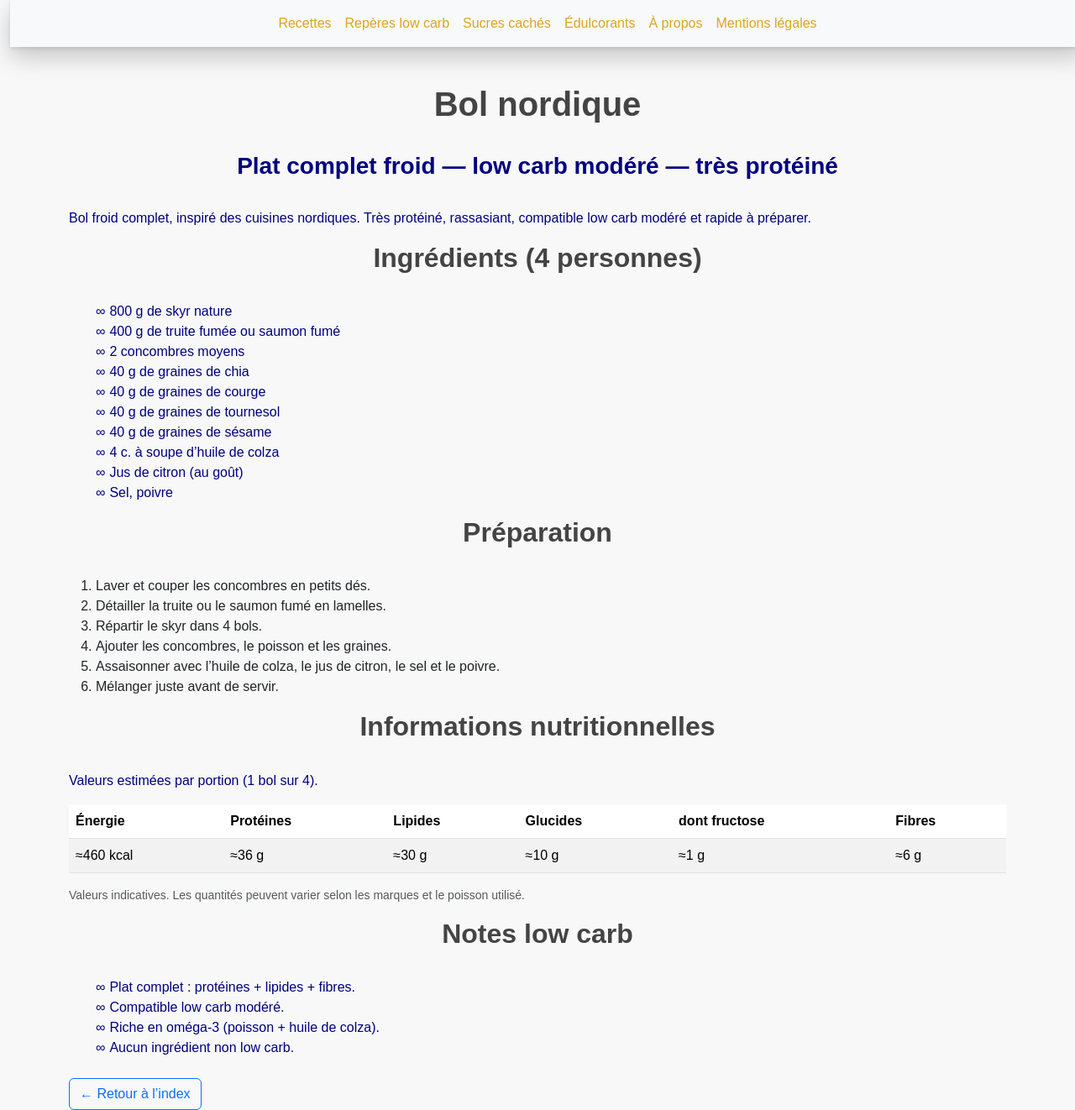
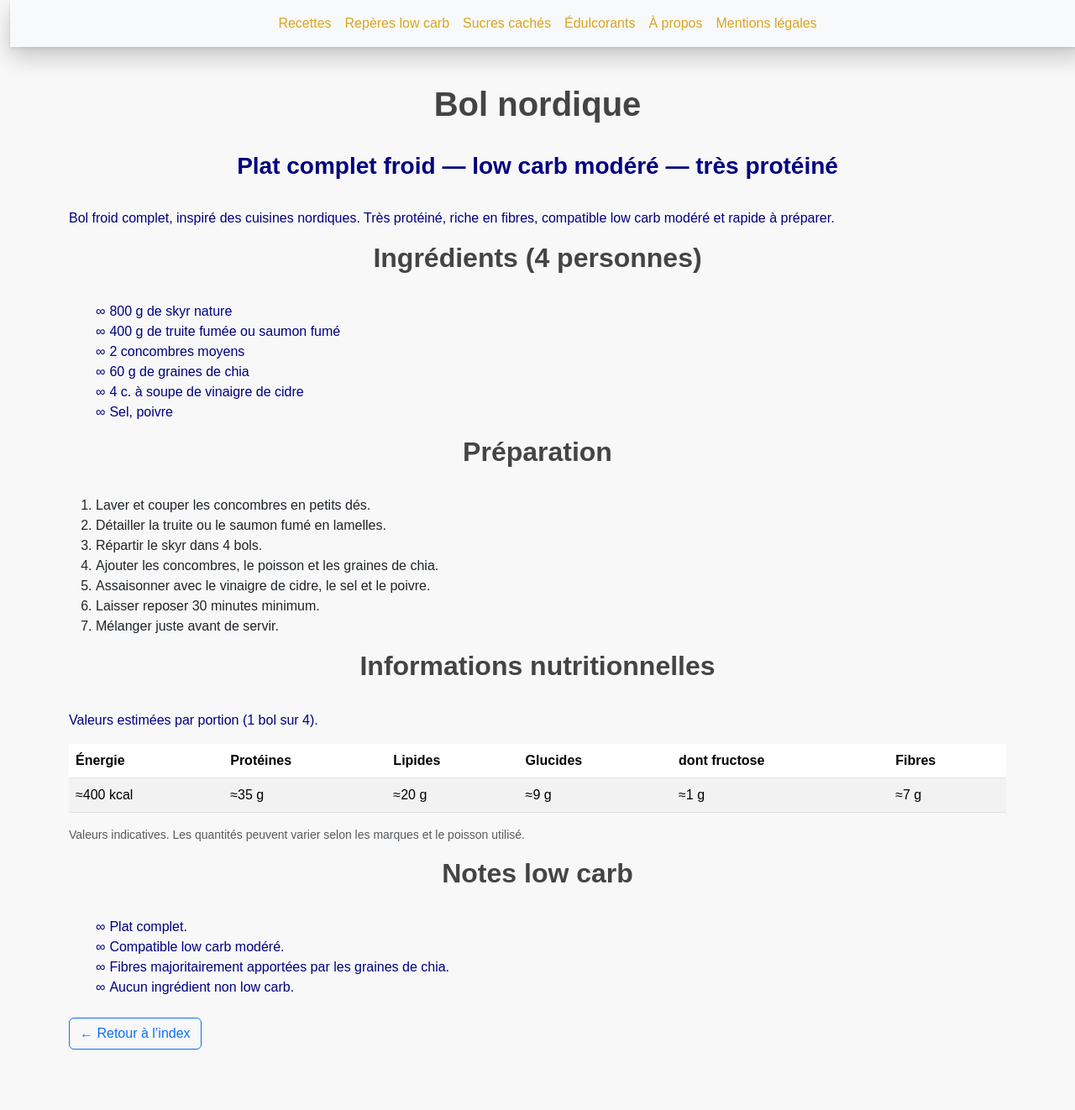
Before and after one commit to laurie-boissay/laurie-boissay.github.io, a Jekyll site: the page built from recettes/bol-nordique.html, in a window 1280 px wide and 1322 px high. Shown: the whole window at 84% size. Built offline with Jekyll 4.4.1, drawn with Linux system fonts in a browser that asks for light colours.

Commit message:
Update bol-nordique.html

```diff
--- a/recettes/bol-nordique.html
+++ b/recettes/bol-nordique.html
@@ -1,10 +1,10 @@
 ---
 layout: recipe
 title: "Bol nordique"
-description: "Bol nordique low carb modéré, très protéiné et riche en fibres, à base de skyr, poisson gras et graines. Plat complet, simple et rassasiant."
+description: "Bol nordique low carb modéré, très protéiné et riche en fibres, à base de skyr, poisson gras et graines de chia. Plat complet, simple et rassasiant."
 recipe_title: "Bol nordique"
 recipe_subtitle: "Plat complet froid — low carb modéré — très protéiné"
-recipe_group: "Plats à base de poissons"
+recipe_group: "Salades & bols"
 recipe_sort: "bol-nordique"
 recipe_tested: true
 tags:
@@ -18,20 +18,20 @@ extra_head: |
     "@context": "https://schema.org",
     "@type": "Recipe",
     "name": "Bol nordique",
-    "description": "Bol nordique low carb modéré, très protéiné, à base de skyr, poisson gras et graines.",
+    "description": "Bol nordique low carb modéré, très protéiné, à base de skyr, poisson gras et graines de chia.",
     "recipeYield": "4 portions",
     "prepTime": "PT10M",
     "cookTime": "PT0M",
-    "totalTime": "PT10M",
+    "totalTime": "PT40M",
     "recipeCategory": "Plat",
     "recipeCuisine": "Nordique",
     "nutrition": {
       "@type": "NutritionInformation",
-      "calories": "≈460 kcal",
-      "proteinContent": "≈36 g",
-      "fatContent": "≈30 g",
-      "carbohydrateContent": "≈10 g",
-      "fiberContent": "≈6 g"
+      "calories": "≈400 kcal",
+      "proteinContent": "≈35 g",
+      "fatContent": "≈20 g",
+      "carbohydrateContent": "≈9 g",
+      "fiberContent": "≈7 g"
     }
   }
   </script>
@@ -39,7 +39,7 @@ extra_head: |
 
 <div class="recipe-lead">
   <p>
-    Bol froid complet, inspiré des cuisines nordiques. Très protéiné, rassasiant,
+    Bol froid complet, inspiré des cuisines nordiques. Très protéiné, riche en fibres,
     compatible low carb modéré et rapide à préparer.
   </p>
 </div>
@@ -49,12 +49,8 @@ extra_head: |
   <li>800 g de skyr nature</li>
   <li>400 g de truite fumée ou saumon fumé</li>
   <li>2 concombres moyens</li>
-  <li>40 g de graines de chia</li>
-  <li>40 g de graines de courge</li>
-  <li>40 g de graines de tournesol</li>
-  <li>40 g de graines de sésame</li>
-  <li>4 c. à soupe d’huile de colza</li>
-  <li>Jus de citron (au goût)</li>
+  <li>60 g de graines de chia</li>
+  <li>4 c. à soupe de vinaigre de cidre</li>
   <li>Sel, poivre</li>
 </ul>
 
@@ -63,8 +59,9 @@ extra_head: |
   <li>Laver et couper les concombres en petits dés.</li>
   <li>Détailler la truite ou le saumon fumé en lamelles.</li>
   <li>Répartir le skyr dans 4 bols.</li>
-  <li>Ajouter les concombres, le poisson et les graines.</li>
-  <li>Assaisonner avec l’huile de colza, le jus de citron, le sel et le poivre.</li>
+  <li>Ajouter les concombres, le poisson et les graines de chia.</li>
+  <li>Assaisonner avec le vinaigre de cidre, le sel et le poivre.</li>
+  <li>Laisser reposer 30 minutes minimum.</li>
   <li>Mélanger juste avant de servir.</li>
 </ol>
 
@@ -85,12 +82,12 @@ extra_head: |
     </thead>
     <tbody>
       <tr>
-        <td>≈460 kcal</td>
-        <td>≈36 g</td>
-        <td>≈30 g</td>
-        <td>≈10 g</td>
+        <td>≈400 kcal</td>
+        <td>≈35 g</td>
+        <td>≈20 g</td>
+        <td>≈9 g</td>
         <td>≈1 g</td>
-        <td>≈6 g</td>
+        <td>≈7 g</td>
       </tr>
     </tbody>
   </table>
@@ -102,8 +99,8 @@ extra_head: |
 
 <h2>Notes low carb</h2>
 <ul>
-  <li>Plat complet : protéines + lipides + fibres.</li>
+  <li>Plat complet.</li>
   <li>Compatible low carb modéré.</li>
-  <li>Riche en oméga-3 (poisson + huile de colza).</li>
+  <li>Fibres majoritairement apportées par les graines de chia.</li>
   <li>Aucun ingrédient non low carb.</li>
 </ul>
```
